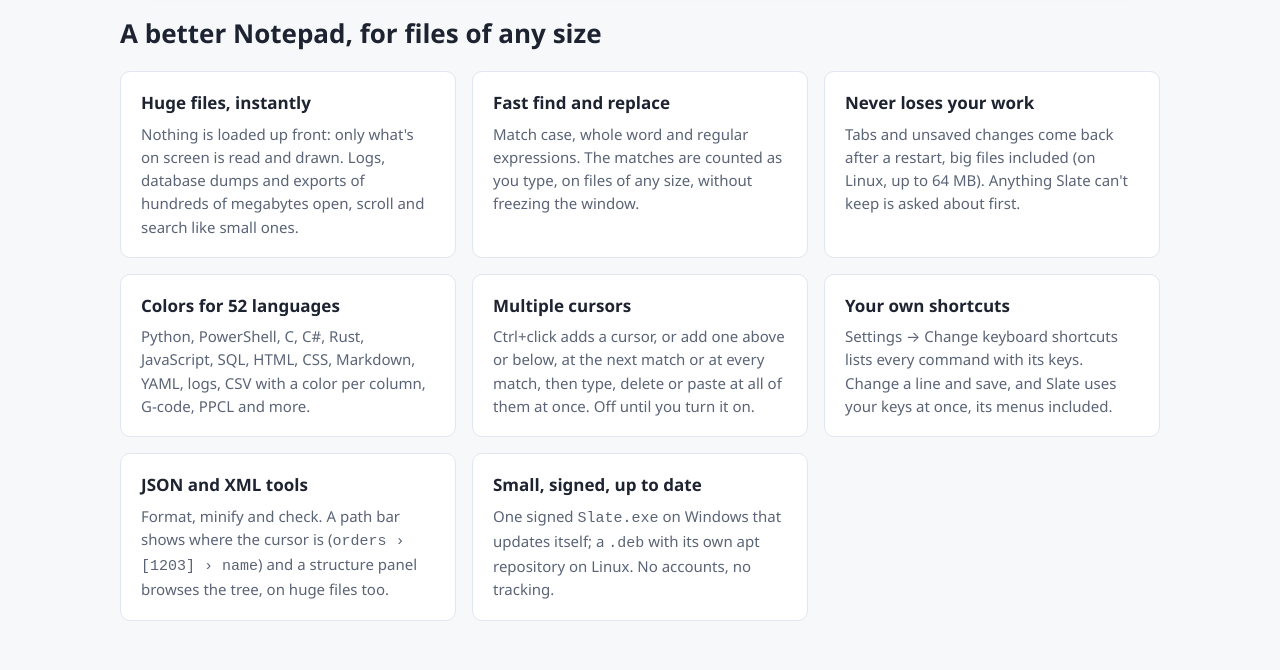
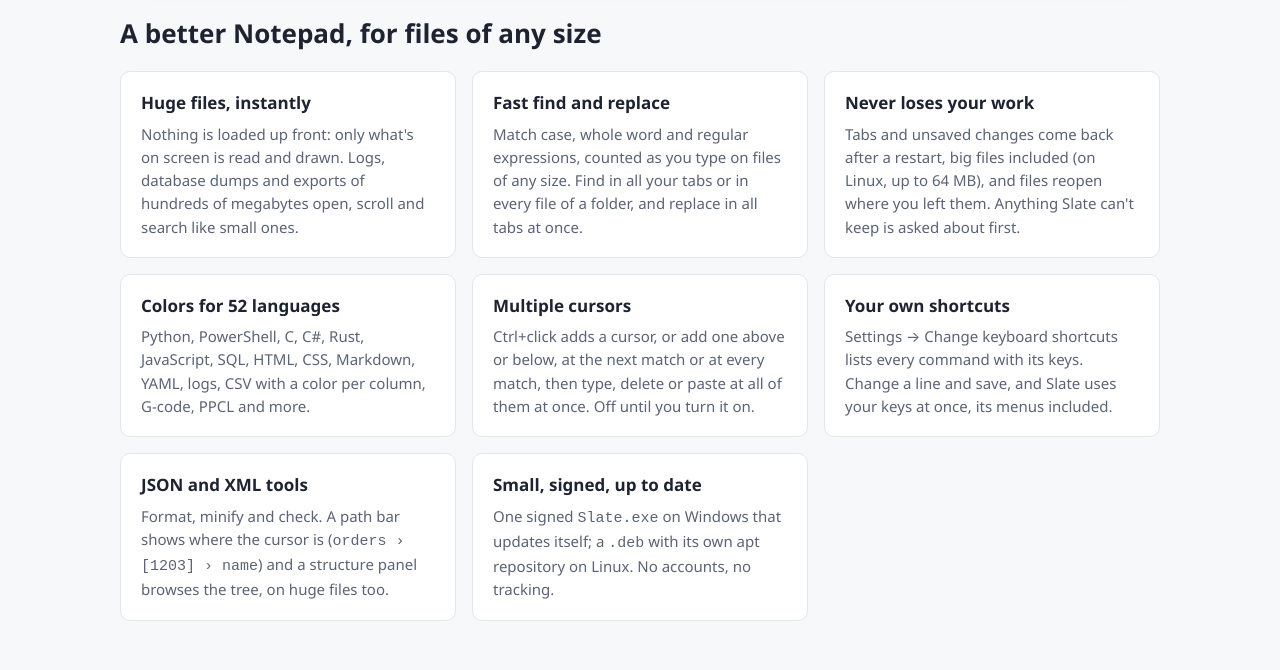
Before and after one commit to jamesccupps/Slate, a plain HTML site: page site/index.html in a window 1280 px wide. Shown: the part 1100-1770 px from the top of the page. Drawn offline with Linux system fonts and the light colour scheme; no server answers; files whose address does not match are found by name.

Commit message:
0.20.0: roadmap and website for the release
The roadmap's 0.20.0 is no longer a beta under review; two website cards
mention Find in files / all tabs and files reopening where you left them.

Co-Authored-By: Claude Opus 5.5 <noreply@anthropic.com>

```diff
--- a/site/index.html
+++ b/site/index.html
@@ -139,8 +139,8 @@ scoop install jamesccupps/slate</pre></div>
     <h2>A better Notepad, for files of any size</h2>
     <div class="grid">
       <div class="card"><h3>Huge files, instantly</h3><p>Nothing is loaded up front: only what's on screen is read and drawn. Logs, database dumps and exports of hundreds of megabytes open, scroll and search like small ones.</p></div>
-      <div class="card"><h3>Fast find and replace</h3><p>Match case, whole word and regular expressions. The matches are counted as you type, on files of any size, without freezing the window.</p></div>
-      <div class="card"><h3>Never loses your work</h3><p>Tabs and unsaved changes come back after a restart, big files included (on Linux, up to 64 MB). Anything Slate can't keep is asked about first.</p></div>
+      <div class="card"><h3>Fast find and replace</h3><p>Match case, whole word and regular expressions, counted as you type on files of any size. Find in all your tabs or in every file of a folder, and replace in all tabs at once.</p></div>
+      <div class="card"><h3>Never loses your work</h3><p>Tabs and unsaved changes come back after a restart, big files included (on Linux, up to 64 MB), and files reopen where you left them. Anything Slate can't keep is asked about first.</p></div>
       <div class="card"><h3>Colors for 52 languages</h3><p>Python, PowerShell, C, C#, Rust, JavaScript, SQL, HTML, CSS, Markdown, YAML, logs, CSV with a color per column, G-code, PPCL and more.</p></div>
       <div class="card"><h3>Multiple cursors</h3><p>Ctrl+click adds a cursor, or add one above or below, at the next match or at every match, then type, delete or paste at all of them at once. Off until you turn it on.</p></div>
       <div class="card"><h3>Your own shortcuts</h3><p>Settings → Change keyboard shortcuts lists every command with its keys. Change a line and save, and Slate uses your keys at once, its menus included.</p></div>
```
Also changed, not shown: 1 other file.
